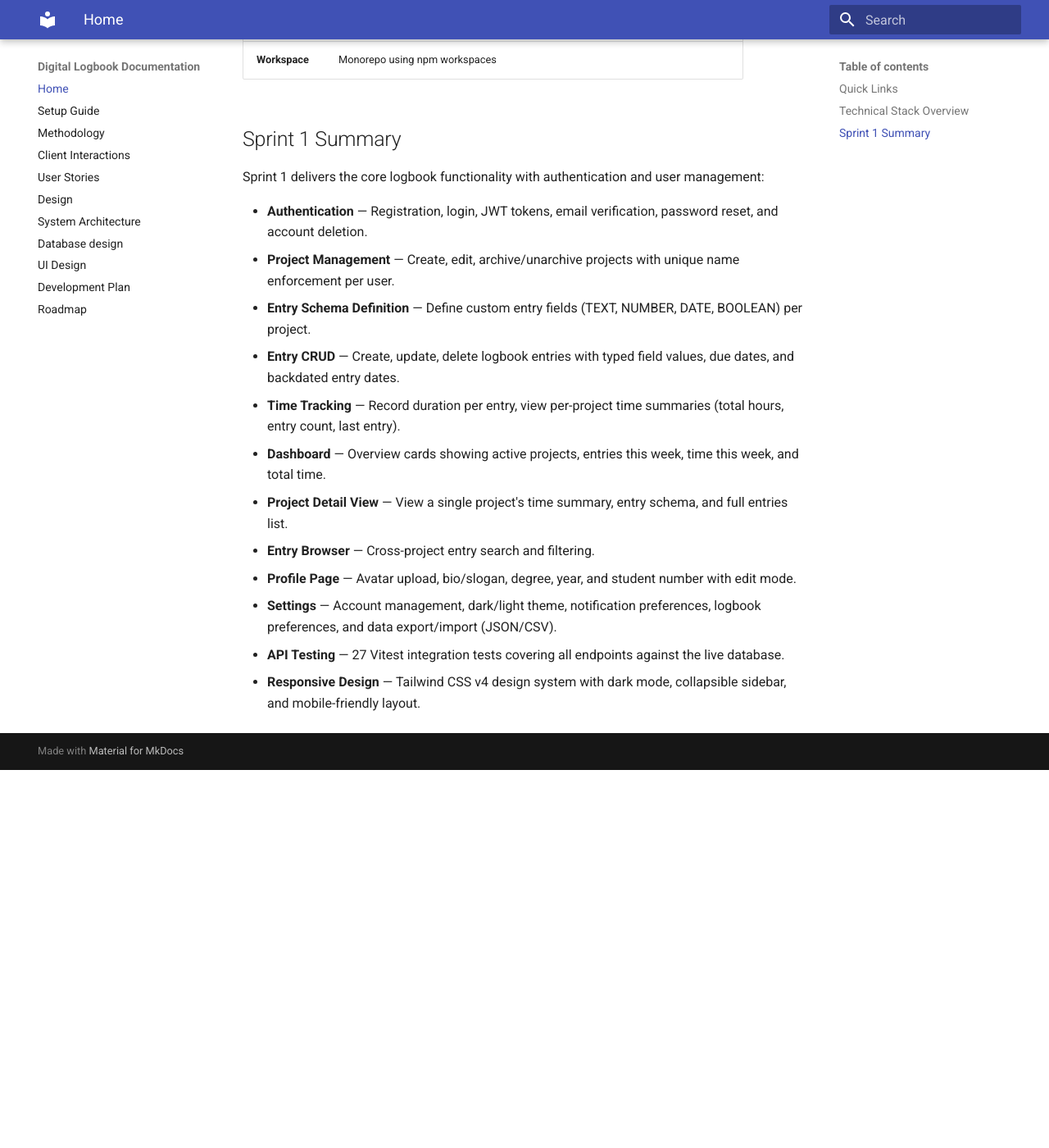
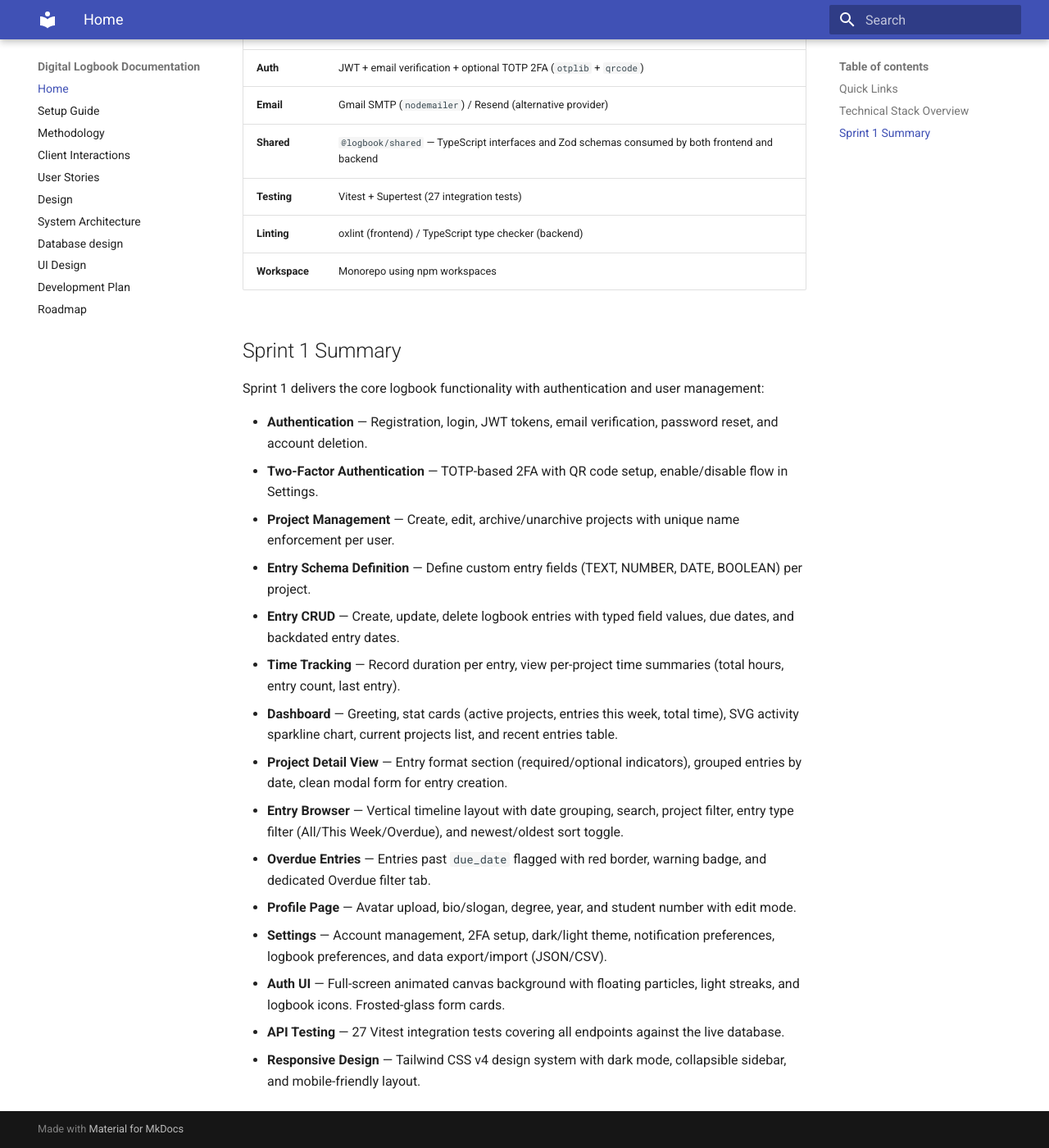
Before and after one commit to DiMpho-20/coms3011a-logbook-digital-logbook, an MkDocs documentation site: the page built from docs/index.md, in a window 1280 px wide and 1400 px high, scrolled down 821 px. Shown: the whole window at 82% size. Built offline with MkDocs 1.6.1 and Material for MkDocs 9.7.7, drawn with Linux system fonts in a browser that asks for light colours; before the commit the page ends 1760 px from its top, so only the background shows below that; some of the changed text lies outside the part shown.

Commit message:
docs: update setup, architecture, and index to match current codebase state

```diff
--- a/docs/index.md
+++ b/docs/index.md
@@ -5,20 +5,26 @@ Welcome to the technical documentation for the **COMS3011A Digital Logbook** pro
 ## Quick Links
 
 * **[Development Setup Guide](setup.md):** Local installation, Prisma setup, running dev servers, and testing.
-* **[System Architecture](architecture.md):** Tech stack, monorepo layout, database ERD, API reference, and component architecture.
+* **[System Architecture](architecture.md):** Tech stack, monorepo layout, database ERD, API reference, component architecture, and 2FA.
 * **[Project Methodology & Work Tracker](methodology.md):** Kanban workflow, user story assignments, and Sprint 1 retrospective.
 * **[Client Interaction Logs](client-interactions.md):** Requirements decisions and client meeting notes.
 * **[Sprint 1 User Stories](user-stories/user-stories.md):** Acceptance criteria for all 10 user stories.
+* **[System Design](design/system-design.md):** High-level system design and component diagrams.
+* **[Development Plan](design/development-plan.md):** Sprint planning, task breakdown, and delivery timeline.
+* **[UI Design](design/ui-design.md):** Visual design specifications and mockups.
 
 ## Technical Stack Overview
 
 | Layer | Technology |
 |---|---|
-| **Frontend** | React 19 + Vite 8 + TypeScript + Tailwind CSS |
+| **Frontend** | React 19 + Vite 8 + TypeScript + Tailwind CSS v4 |
 | **Backend** | Express 5 + TypeScript + Zod validation |
 | **Database** | PostgreSQL hosted on Neon, accessed via Prisma ORM 7 |
-| **Shared** | `@logbook/shared` — TypeScript interfaces consumed by both frontend and backend |
+| **Auth** | JWT + email verification + optional TOTP 2FA (`otplib` + `qrcode`) |
+| **Email** | Gmail SMTP (`nodemailer`) / Resend (alternative provider) |
+| **Shared** | `@logbook/shared` — TypeScript interfaces and Zod schemas consumed by both frontend and backend |
 | **Testing** | Vitest + Supertest (27 integration tests) |
+| **Linting** | oxlint (frontend) / TypeScript type checker (backend) |
 | **Workspace** | Monorepo using npm workspaces |
 
 ## Sprint 1 Summary
@@ -26,14 +32,17 @@ Welcome to the technical documentation for the **COMS3011A Digital Logbook** pro
 Sprint 1 delivers the core logbook functionality with authentication and user management:
 
 - **Authentication** — Registration, login, JWT tokens, email verification, password reset, and account deletion.
+- **Two-Factor Authentication** — TOTP-based 2FA with QR code setup, enable/disable flow in Settings.
 - **Project Management** — Create, edit, archive/unarchive projects with unique name enforcement per user.
 - **Entry Schema Definition** — Define custom entry fields (TEXT, NUMBER, DATE, BOOLEAN) per project.
 - **Entry CRUD** — Create, update, delete logbook entries with typed field values, due dates, and backdated entry dates.
 - **Time Tracking** — Record duration per entry, view per-project time summaries (total hours, entry count, last entry).
-- **Dashboard** — Overview cards showing active projects, entries this week, time this week, and total time.
-- **Project Detail View** — View a single project's time summary, entry schema, and full entries list.
-- **Entry Browser** — Cross-project entry search and filtering.
+- **Dashboard** — Greeting, stat cards (active projects, entries this week, total time), SVG activity sparkline chart, current projects list, and recent entries table.
+- **Project Detail View** — Entry format section (required/optional indicators), grouped entries by date, clean modal form for entry creation.
+- **Entry Browser** — Vertical timeline layout with date grouping, search, project filter, entry type filter (All/This Week/Overdue), and newest/oldest sort toggle.
+- **Overdue Entries** — Entries past `due_date` flagged with red border, warning badge, and dedicated Overdue filter tab.
 - **Profile Page** — Avatar upload, bio/slogan, degree, year, and student number with edit mode.
-- **Settings** — Account management, dark/light theme, notification preferences, logbook preferences, and data export/import (JSON/CSV).
+- **Settings** — Account management, 2FA setup, dark/light theme, notification preferences, logbook preferences, and data export/import (JSON/CSV).
+- **Auth UI** — Full-screen animated canvas background with floating particles, light streaks, and logbook icons. Frosted-glass form cards.
 - **API Testing** — 27 Vitest integration tests covering all endpoints against the live database.
 - **Responsive Design** — Tailwind CSS v4 design system with dark mode, collapsible sidebar, and mobile-friendly layout.
```
Also changed, not shown: docs/architecture.md (+78 -30 lines), docs/setup.md (+26 -10 lines).
